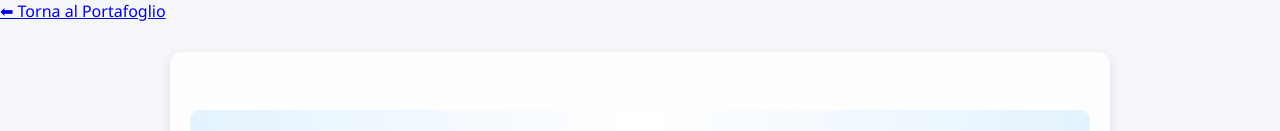
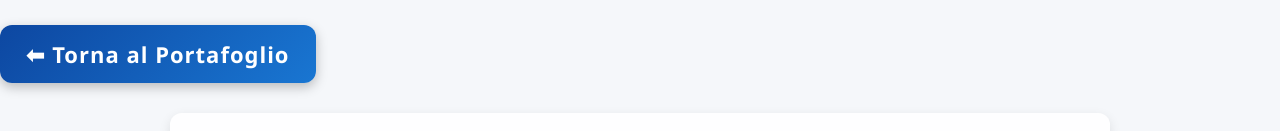
Before and after one commit to emiliomaj60-lang/portfolio_alerts, a Flask app: template src/templates/riepilogo_operazioni.html in a window 1280 px wide. Shown: the top 131 px of the page. Run offline with Flask 3, Linux system fonts and the light colour scheme; the template is opened without the code that fills it, so the values that code supplies are empty.

Commit message:
Add files via upload

```diff
--- a/src/static/style.css
+++ b/src/static/style.css
@@ -258,3 +258,26 @@ body::after {
     letter-spacing: 2px;
     text-shadow: 3px 3px 8px rgba(0,0,0,0.45);
 }
+.btn-back-wrapper {
+    text-align: left;
+    margin: 25px 0 10px 0;
+}
+
+.btn-back {
+    font-size: 22px;
+    padding: 14px 26px;
+    background: linear-gradient(135deg, #0d47a1, #1976d2);
+    color: white;
+    border-radius: 12px;
+    text-decoration: none;
+    font-weight: 900;
+    display: inline-block;
+    box-shadow: 0 4px 12px rgba(0,0,0,0.25);
+    letter-spacing: 1px;
+    transition: 0.2s ease-in-out;
+}
+
+.btn-back:hover {
+    transform: scale(1.05);
+    background: linear-gradient(135deg, #1565c0, #1e88e5);
+}
```
